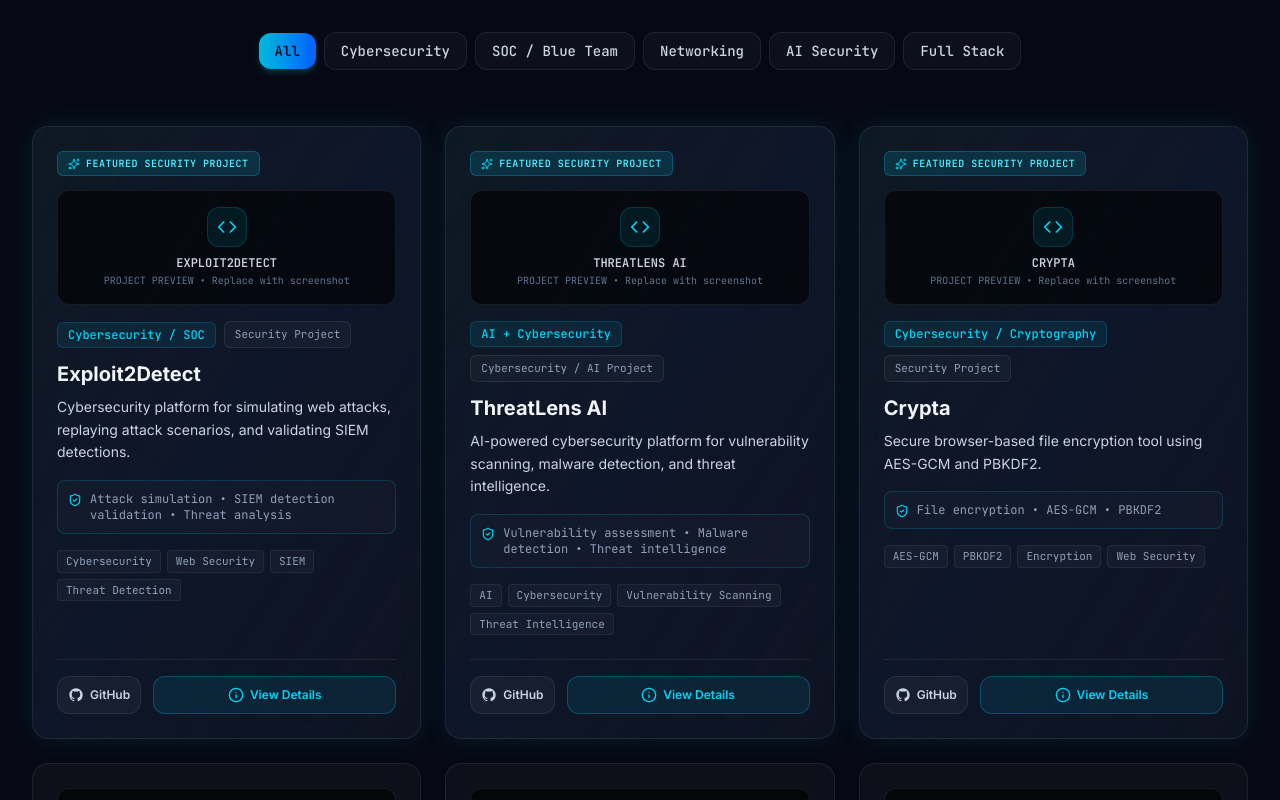
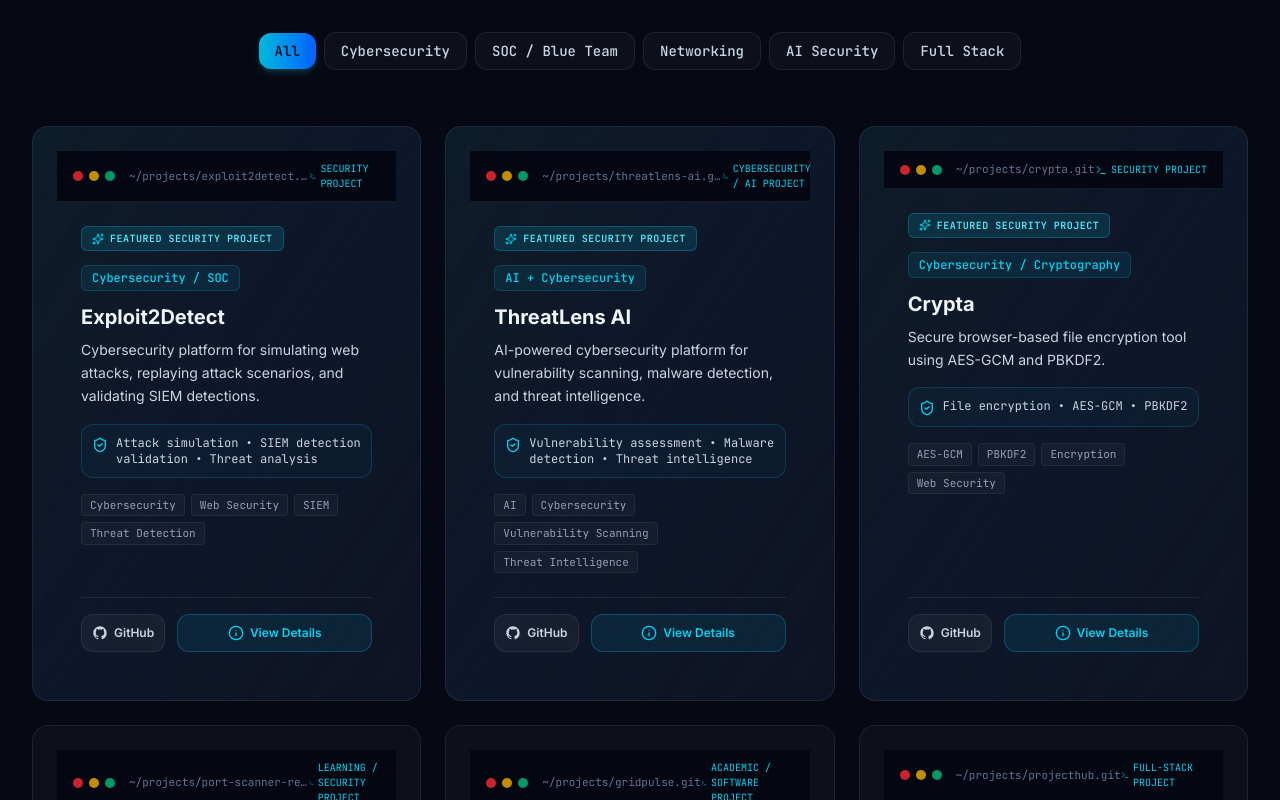
Before and after one commit to koppineeedi/cyber, a React (Vite) app: page / in a window 1280 px wide. Shown: the part 4180-4980 px from the top of the page. Built offline with nearby package versions, Linux system fonts and the light colour scheme.

Commit message:
Upgrade project cards UI with interactive terminal window headers and glowing hover effects

```diff
--- a/src/components/Projects.tsx
+++ b/src/components/Projects.tsx
@@ -1,6 +1,6 @@
 import React, { useState } from 'react';
 import { motion, AnimatePresence } from 'framer-motion';
-import { Info, ExternalLink, Code, ShieldCheck, Sparkles } from 'lucide-react';
+import { Info, ExternalLink, ShieldCheck, Sparkles, Terminal } from 'lucide-react';
 import { PROJECTS_DATA } from '../data/portfolio';
 import type { UpgradedProjectItem } from '../data/portfolio';
 import { SectionHeading } from './SectionHeading';
@@ -72,17 +72,35 @@ export const Projects: React.FC = () => {
                 animate={{ opacity: 1, scale: 1 }}
                 exit={{ opacity: 0, scale: 0.95 }}
                 transition={{ duration: 0.4, delay: index * 0.05 }}
-                className={project.isFeatured ? 'lg:col-span-1' : ''}
               >
                 <GlassCard
-                  className={`h-full flex flex-col justify-between p-6 group ${
+                  className={`h-full flex flex-col justify-between p-0 overflow-hidden group transition-all duration-300 hover:shadow-[0_0_30px_rgba(6,182,212,0.2)] ${
                     project.isFeatured
-                      ? 'border-cyan-400/40 bg-gradient-to-br from-cyan-500/[0.06] via-slate-900/90 to-blue-600/[0.04] shadow-[0_0_25px_rgba(6,182,212,0.12)]'
-                      : ''
+                      ? 'border-cyan-400/40 bg-gradient-to-br from-cyan-500/[0.08] via-slate-900/95 to-blue-600/[0.05]'
+                      : 'border-white/[0.08] hover:border-cyan-500/40'
                   }`}
                 >
+                  {/* Interactive Terminal Window Top Bar */}
+                  <div className="flex items-center justify-between px-4 py-2.5 bg-[#040711] border-b border-white/[0.08] font-mono text-[11px]">
+                    <div className="flex items-center gap-1.5">
+                      <span className="w-2.5 h-2.5 rounded-full bg-red-500/80 inline-block" />
+                      <span className="w-2.5 h-2.5 rounded-full bg-yellow-500/80 inline-block" />
+                      <span className="w-2.5 h-2.5 rounded-full bg-emerald-500/80 inline-block" />
+                      <span className="text-slate-500 ml-2 truncate max-w-[180px]">
+                        ~/projects/{project.id}.git
+                      </span>
+                    </div>
+
+                    <div className="flex items-center gap-1 text-cyan-400">
+                      <Terminal className="w-3 h-3" />
+                      <span className="text-[10px] uppercase">{project.maturity}</span>
+                    </div>
+                  </div>
+
+                  {/* Card Content Container */}
+                  <div className="p-6 flex flex-col justify-between flex-1">
                     <div>
-                    {/* Featured Ribbon Treatment */}
+                      {/* Featured Badge */}
                       {project.isFeatured && (
                         <div className="flex items-center gap-1.5 px-2.5 py-1 rounded-md bg-cyan-500/15 border border-cyan-500/30 text-cyan-300 font-mono text-[10px] font-bold uppercase tracking-wider mb-3.5 w-fit">
                           <Sparkles className="w-3 h-3 text-cyan-400" />
@@ -90,26 +108,10 @@ export const Projects: React.FC = () => {
                         </div>
                       )}
 
-                    {/* Visual Screenshot Placeholder Frame */}
-                    <div className="mb-4 rounded-xl bg-black/60 border border-white/[0.08] p-4 flex flex-col items-center justify-center text-center relative overflow-hidden group-hover:border-cyan-500/40 transition-colors">
-                      <div className="w-10 h-10 rounded-xl bg-cyan-500/10 border border-cyan-500/20 flex items-center justify-center mb-2">
-                        <Code className="w-5 h-5 text-cyan-400" />
-                      </div>
-                      <span className="text-xs font-mono font-bold text-slate-300 uppercase">
-                        {project.title}
-                      </span>
-                      <span className="text-[10px] font-mono text-slate-500 mt-0.5">
-                        PROJECT PREVIEW • Replace with screenshot
-                      </span>
-                    </div>
-
                       {/* Category & Maturity Badges */}
                       <div className="flex flex-wrap items-center gap-2 mb-3">
                         <span className="px-2.5 py-1 rounded-md bg-cyan-500/10 border border-cyan-500/20 text-cyan-400 font-mono text-xs font-medium">
                           {project.category}
-                      </span>
-                      <span className="px-2.5 py-1 rounded-md bg-white/[0.03] border border-white/[0.08] text-slate-400 font-mono text-[11px]">
-                        {project.maturity}
                         </span>
                       </div>
 
@@ -125,8 +127,8 @@ export const Projects: React.FC = () => {
 
                       {/* Security Relevance Callout */}
                       {project.securityRelevance && (
-                      <div className="mb-4 p-2.5 rounded-lg bg-white/[0.02] border border-cyan-500/20 text-slate-400 text-xs font-mono flex items-start gap-2">
-                        <ShieldCheck className="w-3.5 h-3.5 text-cyan-400 shrink-0 mt-0.5" />
+                        <div className="mb-4 p-2.5 rounded-xl bg-cyan-500/[0.04] border border-cyan-500/20 text-slate-300 text-xs font-mono flex items-start gap-2">
+                          <ShieldCheck className="w-4 h-4 text-cyan-400 shrink-0 mt-0.5" />
                           <span>{project.securityRelevance}</span>
                         </div>
                       )}
@@ -144,8 +146,8 @@ export const Projects: React.FC = () => {
                       </div>
                     </div>
 
-                  {/* Card Action Buttons */}
-                  <div className="flex items-center gap-3 pt-4 border-t border-white/[0.08]">
+                    {/* Action Buttons Footer */}
+                    <div className="flex items-center gap-3 pt-4 border-t border-white/[0.08] mt-auto">
                       <a
                         href={project.githubUrl}
                         target="_blank"
@@ -165,7 +167,7 @@ export const Projects: React.FC = () => {
                         <span>View Details</span>
                       </button>
 
-                    {/* Render Live Demo ONLY if liveUrl exists */}
+                      {/* Live Demo button conditionally rendered */}
                       {project.liveUrl && (
                         <a
                           href={project.liveUrl}
@@ -177,6 +179,7 @@ export const Projects: React.FC = () => {
                           <ExternalLink className="w-4 h-4" />
                         </a>
                       )}
+                    </div>
                   </div>
                 </GlassCard>
               </motion.div>
```
Lines whose indentation alone changed are shown as unchanged.
